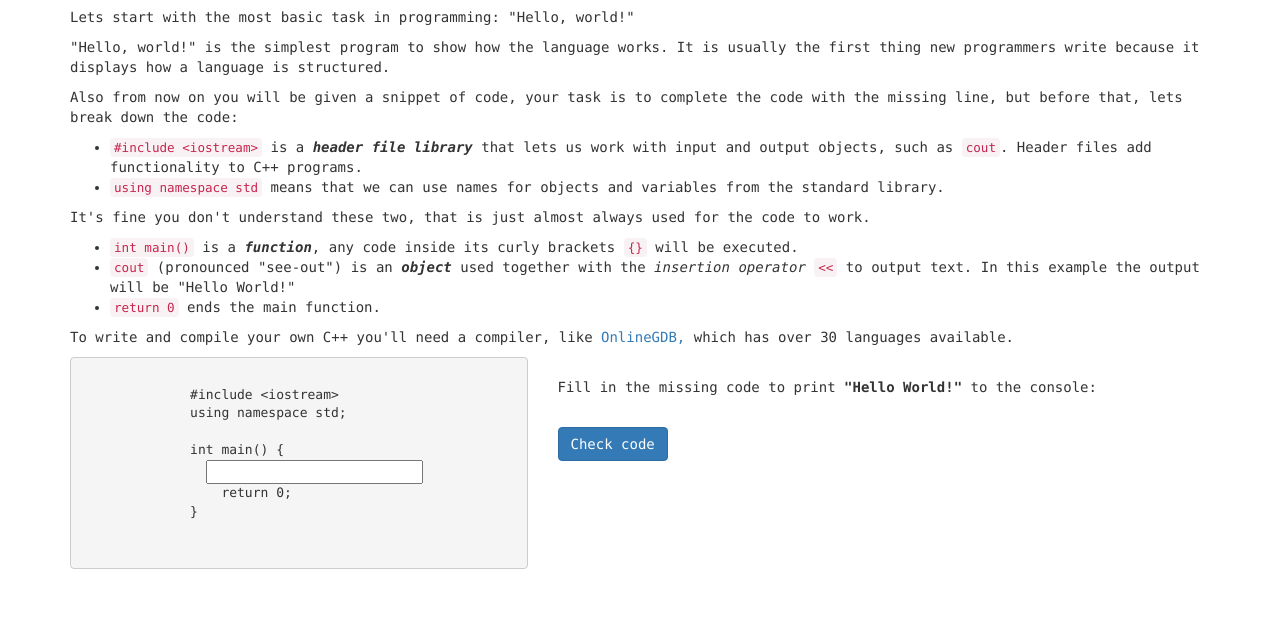
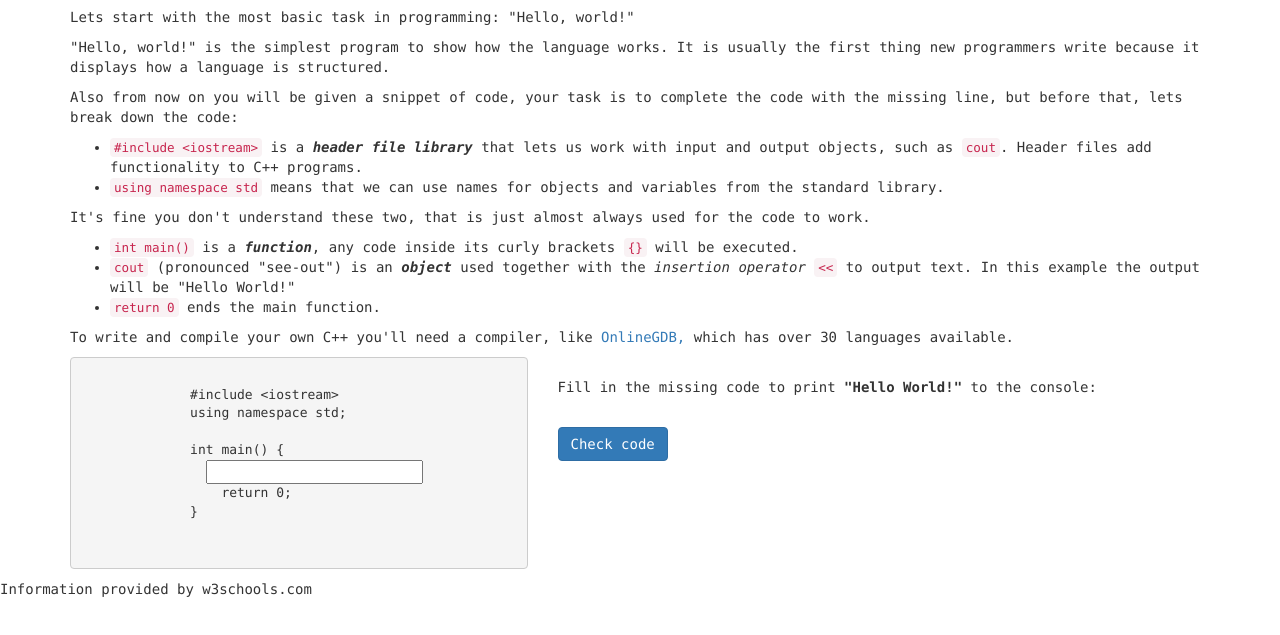
Before and after one commit to ITk21006/codelee, a plain HTML site: page Cpp-p2.html in a window 1280 px wide. Shown: the part 135-770 px from the top of the page. Drawn offline with nearby package versions, Linux system fonts and the light colour scheme.

Commit message:
Update Cpp-p2.html

```diff
--- a/Cpp-p2.html
+++ b/Cpp-p2.html
@@ -106,6 +106,6 @@
 				}
 			}
 		</script>
-
+	  <footer>Information provided by w3schools.com</footer>
   </body>
 </html>
```
